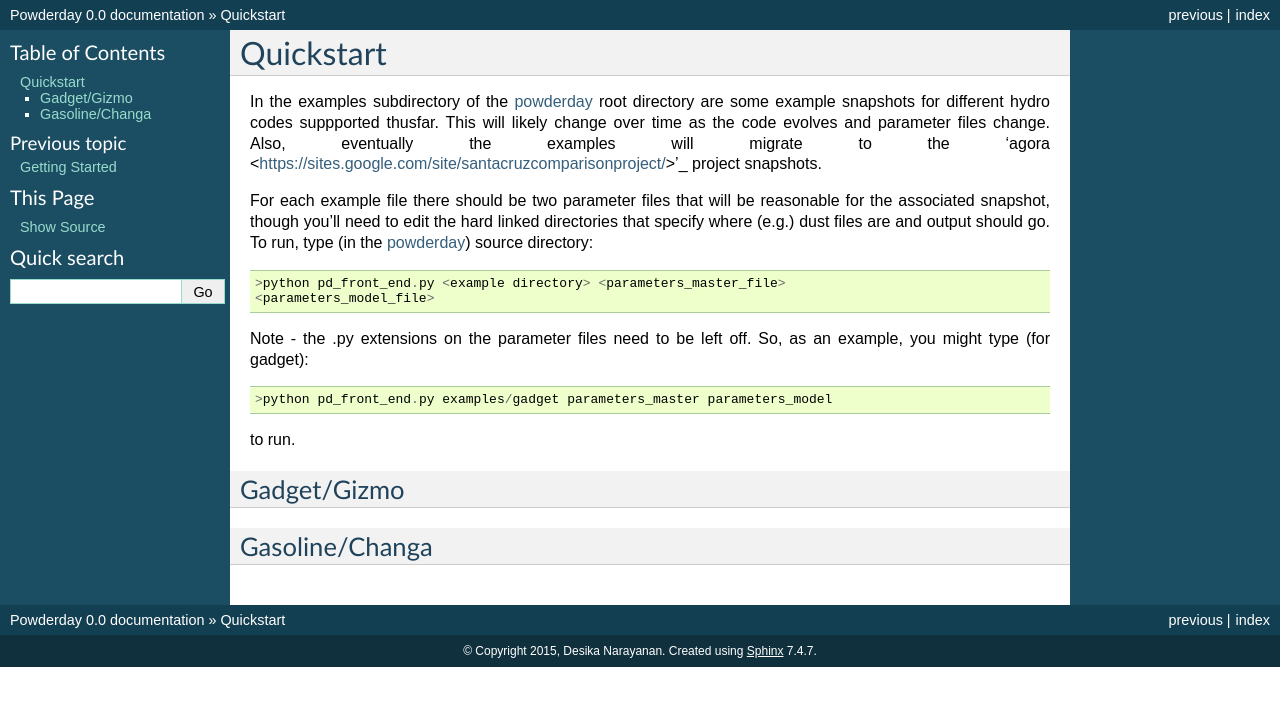
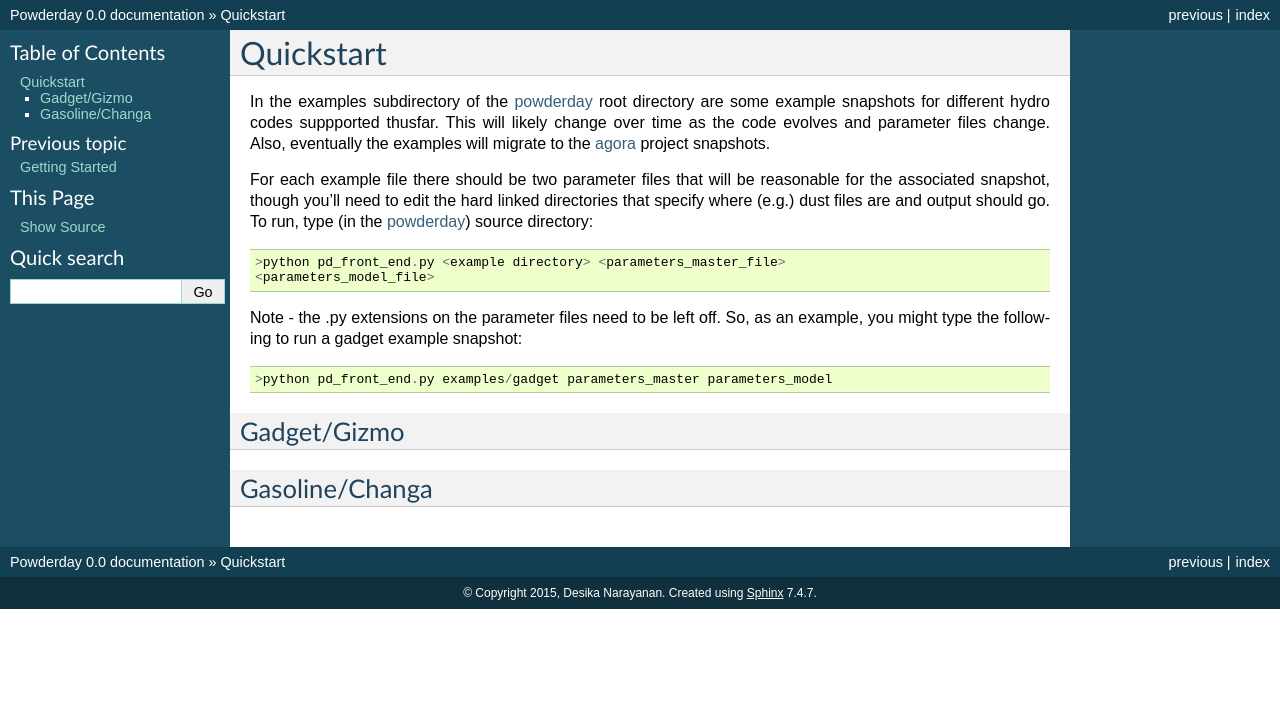
Before and after one commit to dnarayanan/powderday, a Sphinx documentation site: the page built from docs/quickstart.rst, in a window 1280 px wide. Shown: the top 706 px of the page. Built offline with Sphinx 7.4.7, drawn with Linux system fonts in a browser that asks for light colours.

Commit message:
docs: quickstart typos

```diff
--- a/docs/quickstart.rst
+++ b/docs/quickstart.rst
@@ -5,8 +5,8 @@ In the examples subdirectory of the `powderday
 <https://bitbucket.org/desika/powderday>`_ root directory are some
 example snapshots for different hydro codes suppported thusfar.  This
 will likely change over time as the code evolves and parameter files
-change.  Also, eventually the examples will migrate to the 'agora
-<https://sites.google.com/site/santacruzcomparisonproject/>'_ project
+change.  Also, eventually the examples will migrate to the `agora
+<https://sites.google.com/site/santacruzcomparisonproject/>`_ project
 snapshots.
 
 For each example file there should be two parameter files that will be
@@ -19,11 +19,11 @@ output should go.  To run, type (in the `powderday
   <parameters_model_file>
 
 Note - the .py extensions on the parameter files need to be left off.
-So, as an example, you might type (for gadget)::
+So, as an example, you might type the following to run a gadget
+example snapshot::
 
   >python pd_front_end.py examples/gadget parameters_master parameters_model
 
-to run.
 
 Gadget/Gizmo
 ============
```
